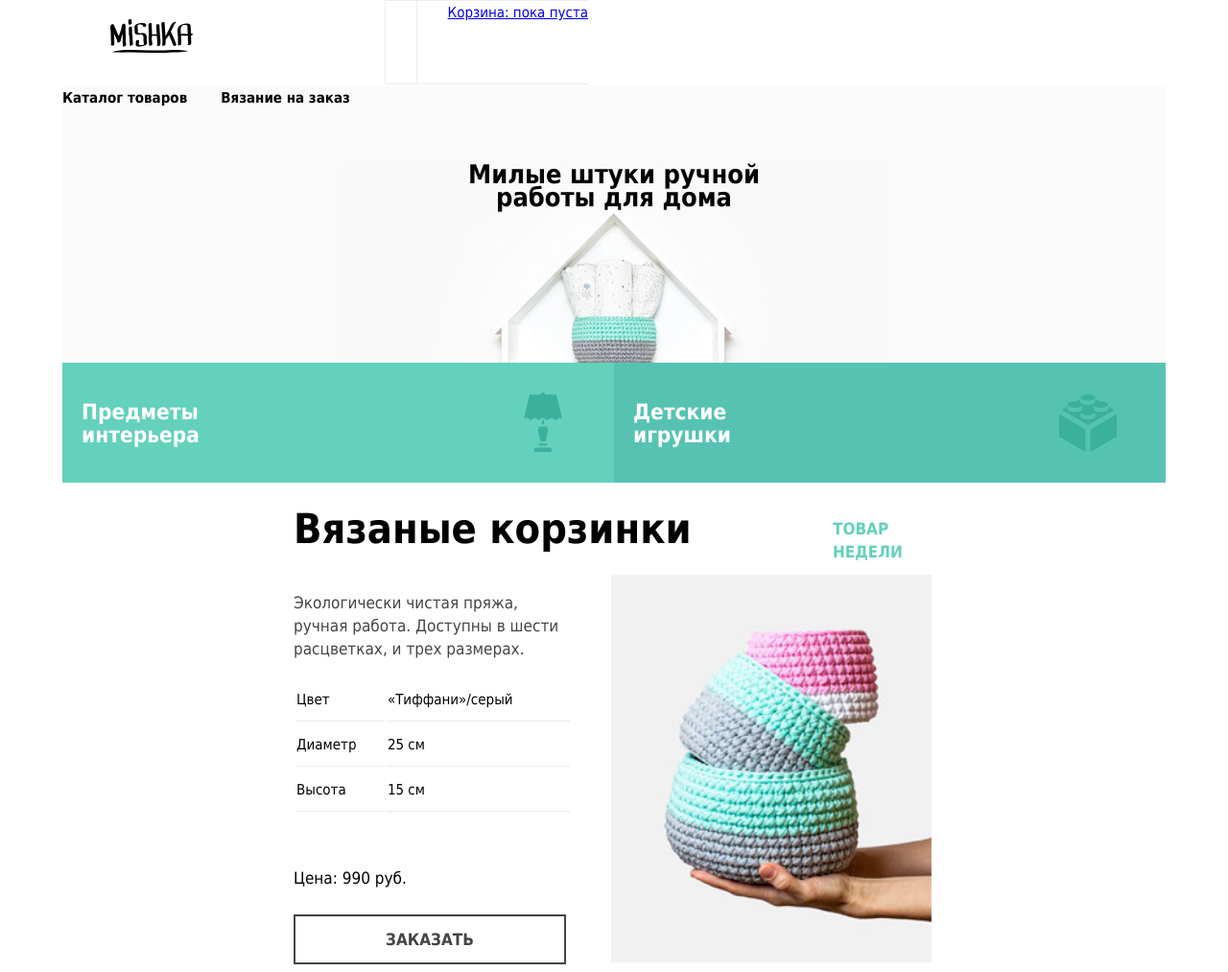
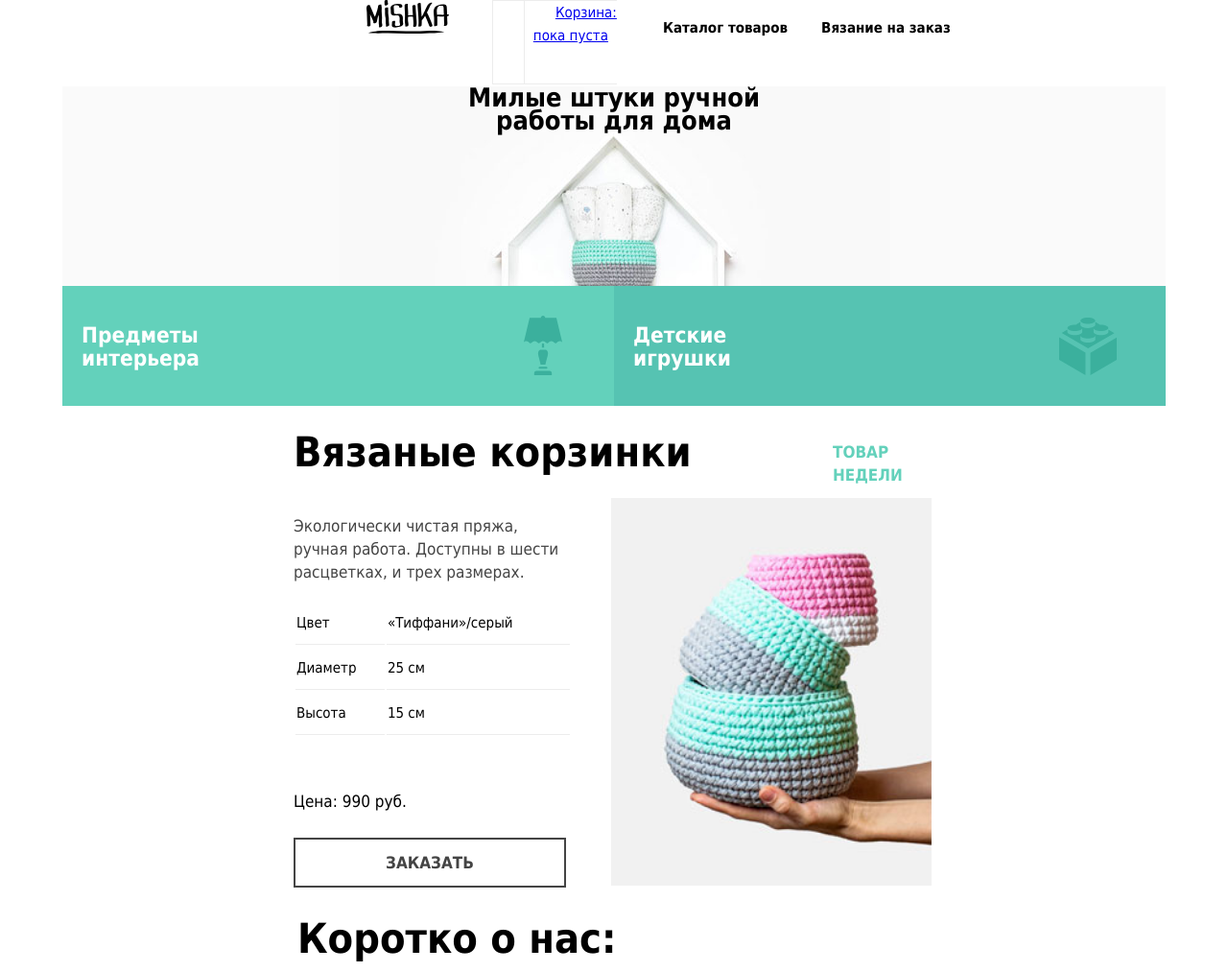
Before and after one commit to nlv-nki/104699-mishka, a website: page source/index.html in a window 1280 px wide. Shown: the top 1013 px of the page at 96% size. Drawn offline with nearby package versions, Linux system fonts and the light colour scheme; files that its build step writes are made by us from their sources.

Commit message:
Промежуточный итог

```diff
--- a/source/index.html
+++ b/source/index.html
@@ -10,36 +10,29 @@
     <header class="page-header">
 <!-- header -->
   <a class="page-header__logo">
-    <img src="img/logo-mobile.svg"  alt="Мишка">
 
       </a>
-<nav>
+
+    <button type="button" class="page-header__toggle page-header__toggle--open page-header__toggle--no-js">Меню</button>
 
 
-<ul class="user-nav user-nav--closed">
-        <li class="user-nav__item">
-          <a class="user-nav__link user-nav__link--search" href="#">Поиск по сайту
-
-          </a>
-        </li>
-        <li class="user-nav__item">
-          <a class="user-nav__link user-nav__link--cart" href="#">Корзина: пока пуста
-
-          </a>
-        </li>
-      </ul>
 
 
-</nav>
+    <div class="page-header__logo">
+        <a class="page-header__link page-header__link--current">
+         <img src="img/logo-mobile.svg"  alt="Мишка">
+
+        </a>
+        <button type="button" class="page-header__toggle page-header__toggle--open">Меню</button>
+      </div>
 
 
 
 
 
-<!-- header -->
-    </header>
 
-      <ul class="main-nav main-nav--closed">
+
+      <ul class="main-nav main-nav--closed main-nav--no-js">
         <li class="main-nav__item">
           <a class="main-nav__link" href="catalog.html">Каталог товаров</a>
         </li>
@@ -48,6 +41,29 @@
         </li>
       </ul>
 
+
+            <ul class="user-nav user-nav--closed user-nav--no-js">
+        <li class="user-nav__item">
+          <a class="user-nav__link user-nav__link--search" href="#">Поиск по сайту
+            <svg class="user-nav__link-svg" width="20" height="20">
+              <use xmlns:xlink="http://www.w3.org/1999/xlink" xlink:href="#icon-search"></use>
+            </svg>
+          </a>
+        </li>
+        <li class="user-nav__item">
+          <a class="user-nav__link user-nav__link--cart" href="#">Корзина: пока пуста
+            <svg class="user-nav__link-svg" width="20" height="20">
+              <use xmlns:xlink="http://www.w3.org/1999/xlink" xlink:href="#icon-cart"></use>
+            </svg>
+          </a>
+        </li>
+      </ul>
+
+
+
+
+<!-- header -->
+    </header>
 
 
 
--- a/source/less/blocks/main-nav.less
+++ b/source/less/blocks/main-nav.less
@@ -1,10 +1,14 @@
 .main-nav {
-  display: flex;
+
   padding: 0;
-  margin: 0;
-  list-style: none;
-  background: #fafafa ;
+    margin: 0;
+    list-style: none;
+    background: #fff;
+    display: none;
 
+}
+.main-nav--closed {
+    display: none;
 }
 
 .main-nav__item {
@@ -24,6 +28,23 @@
 }
 
 
+
+@media (min-width: 768px) {
+.main-nav {
+    display: flex;
+    padding-left: 48px;
+    box-sizing: border-box;
+    background: 0 0;
+}
+.main-nav__link {
+    display: flex;
+    padding-left: 48px;
+    box-sizing: border-box;
+    background: 0 0;
+}
+
+}
+
 @media (min-width: 1150px) {
   .main-nav {
     width: 1150px;
--- a/source/less/blocks/page-header.less
+++ b/source/less/blocks/page-header.less
@@ -2,11 +2,6 @@
     text-align: center;
     width:320px;
     margin:0 auto;
-}
-
-
-.page-header__logo {
-
 }
 
 
@@ -41,15 +36,23 @@
 @media (min-width: 768px) {
 
   .page-header {
-
     width:768px;
     height:90px;
+    display:flex;
+  }
 
+
+  .page-header__logo {
+    order: -2;
+    padding-left: 48px;
+    width: 370px;
+    height: 88px;
   }
-  .page-header__logo {
-    height:54px;
-    margin:20px 200px 0px 50px;
+
+  .page-header__toggle {
+    display:none;
   }
+
 
 
 }
--- a/source/less/blocks/product.less
+++ b/source/less/blocks/product.less
@@ -47,3 +47,12 @@
     left: 300px;
   }
 }
+
+@media (min-width: 1150px) {
+  .product__list {
+    display:flex;
+    .product-item__price {
+      position: static;
+    }
+  }
+}
--- a/source/less/blocks/user-nav.less
+++ b/source/less/blocks/user-nav.less
@@ -3,6 +3,10 @@
     margin: 0;
     list-style: none;
     background: #fff;
+}
+
+.user-nav, .user-nav--closed {
+    display: none;
 }
 
 .user-nav__item {
@@ -13,11 +17,14 @@
 }
 
 @media (min-width: 768px) {
-
   .user-nav {
     order: -1;
     flex-grow: 1;
     display: flex;
+  }
+
+.user-nav__link--cart {
+    padding-left: 83px;
   }
 
   .user-nav__item {
@@ -26,10 +33,12 @@
     border-top: 1px solid #ececec;
     border-left: 1px solid #ececec;
   }
+
   .user-nav__link--search {
     width: 82px;
     font-size: 0;
   }
+
   .user-nav__link {
     padding-left: 32px;
     box-sizing: border-box;
```
Also changed, not shown: source/catalog.html (+69 -15 lines).
